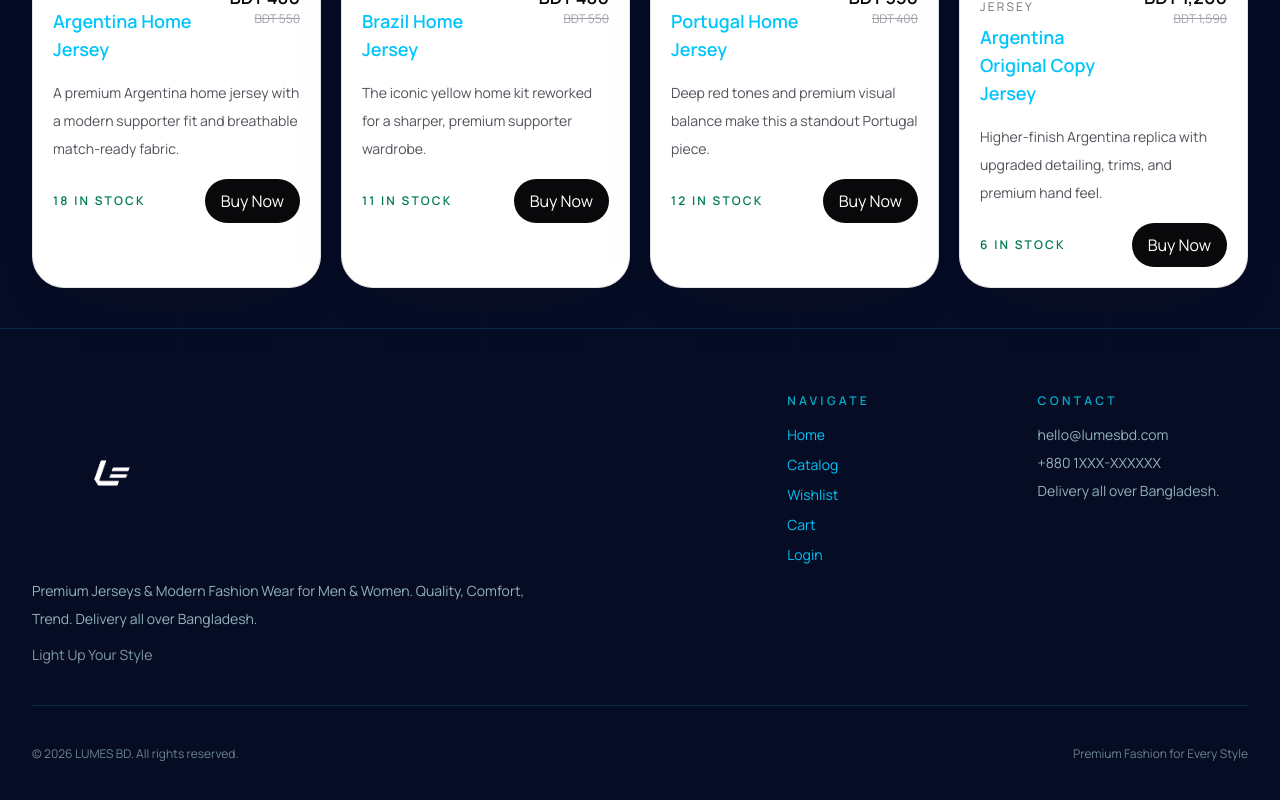
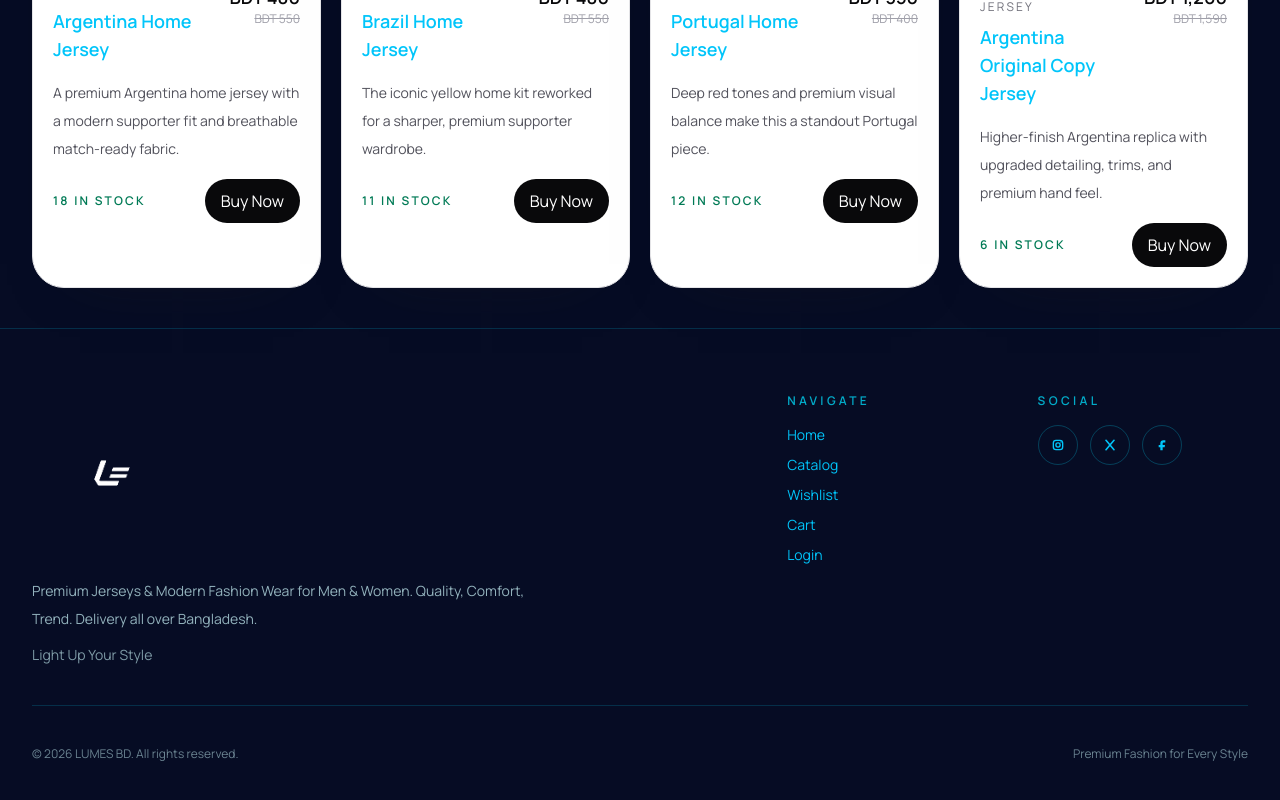
Before and after one commit to simulhunt-bit/lumesbd, a Next.js app: page / in a window 1280 px wide. Shown: the part 3853-4653 px from the top of the page. Built offline with nearby package versions, Linux system fonts and the light colour scheme; no server answers.

Commit message:
Update footer social links

```diff
--- a/src/components/layout/footer.tsx
+++ b/src/components/layout/footer.tsx
@@ -2,6 +2,46 @@
 import { brand, footerLinks } from "@/content/brand";
 import { Container } from "@/components/shared/container";
 import { Logo } from "@/components/shared/logo";
+
+type SocialIconProps = {
+  className?: string;
+};
+
+function InstagramIcon({ className }: SocialIconProps) {
+  return (
+    <svg className={className} viewBox="0 0 24 24" fill="none" aria-hidden="true">
+      <rect x="5" y="5" width="14" height="14" rx="4" stroke="currentColor" strokeWidth="2" />
+      <circle cx="12" cy="12" r="3.2" stroke="currentColor" strokeWidth="2" />
+      <circle cx="16.5" cy="7.5" r="1" fill="currentColor" />
+    </svg>
+  );
+}
+
+function XIcon({ className }: SocialIconProps) {
+  return (
+    <svg className={className} viewBox="0 0 24 24" fill="none" aria-hidden="true">
+      <path d="M6 5l12 14" stroke="currentColor" strokeWidth="2.4" strokeLinecap="round" />
+      <path d="M18 5L6 19" stroke="currentColor" strokeWidth="2.4" strokeLinecap="round" />
+    </svg>
+  );
+}
+
+function FacebookIcon({ className }: SocialIconProps) {
+  return (
+    <svg className={className} viewBox="0 0 24 24" fill="none" aria-hidden="true">
+      <path
+        d="M14.5 8.2H17V5h-2.9c-3 0-4.6 1.8-4.6 4.4V12H7v3.2h2.5V20H13v-4.8h3l.5-3.2H13V9.7c0-1 .5-1.5 1.5-1.5Z"
+        fill="currentColor"
+      />
+    </svg>
+  );
+}
+
+const socialIcons = {
+  Facebook: FacebookIcon,
+  Instagram: InstagramIcon,
+  X: XIcon,
+};
 
 export function Footer() {
   return (
@@ -36,13 +76,26 @@
               </div>
             </div>
 
-            {/* Contact Section */}
+            {/* Social Section */}
             <div className="space-y-4">
-              <p className="text-xs font-semibold uppercase tracking-[0.28em] text-cyan-400/80">Contact</p>
-              <div className="space-y-2 text-sm text-cyan-100/70">
-                <p>{brand.supportEmail}</p>
-                <p>{brand.supportPhone}</p>
-                <p>Delivery all over Bangladesh.</p>
+              <p className="text-xs font-semibold uppercase tracking-[0.28em] text-cyan-400/80">Social</p>
+              <div className="flex items-center gap-3">
+                {brand.socials.map((item) => {
+                  const Icon = socialIcons[item.label as keyof typeof socialIcons];
+
+                  return (
+                    <Link
+                      key={item.href}
+                      href={item.href}
+                      aria-label={item.label}
+                      target="_blank"
+                      rel="noreferrer"
+                      className="flex size-10 items-center justify-center rounded-full border border-cyan-400/25 text-cyan-100/70 transition hover:border-[#01c5fa] hover:bg-[#01c5fa]/10 hover:text-[#01c5fa]"
+                    >
+                      <Icon className="size-4" aria-hidden="true" />
+                    </Link>
+                  );
+                })}
               </div>
             </div>
           </div>
--- a/src/content/brand.ts
+++ b/src/content/brand.ts
@@ -7,9 +7,9 @@
   supportEmail: "hello@lumesbd.com",
   supportPhone: "+880 1XXX-XXXXXX",
   socials: [
-    { label: "Facebook", href: "#" },
-    { label: "Instagram", href: "#" },
-    { label: "TikTok", href: "#" },
+    { label: "Instagram", href: "https://www.instagram.com/lumesbd/" },
+    { label: "X", href: "https://x.com/lumesbd" },
+    { label: "Facebook", href: "https://www.facebook.com/lumesbd" },
   ],
 };
 
```
